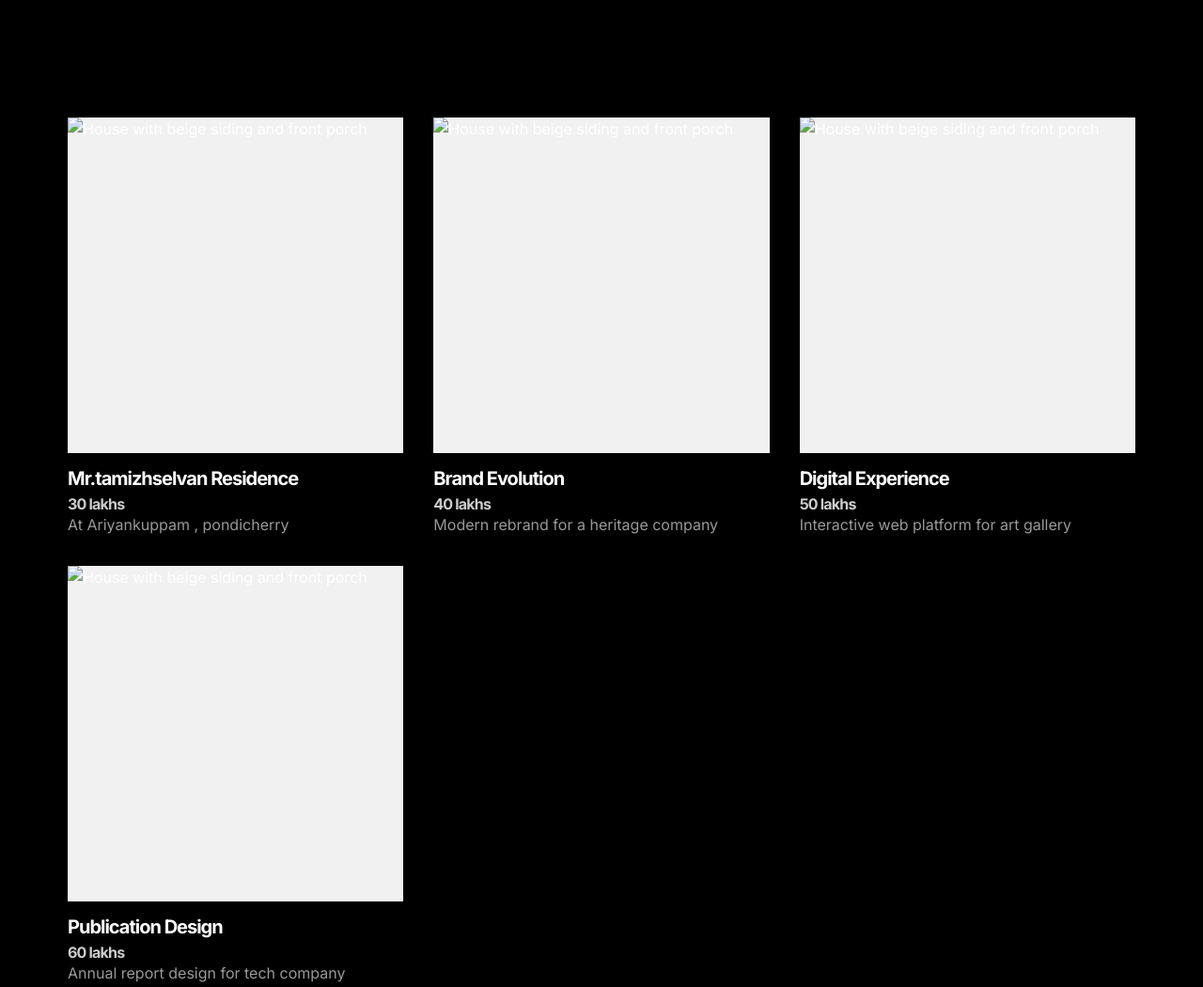
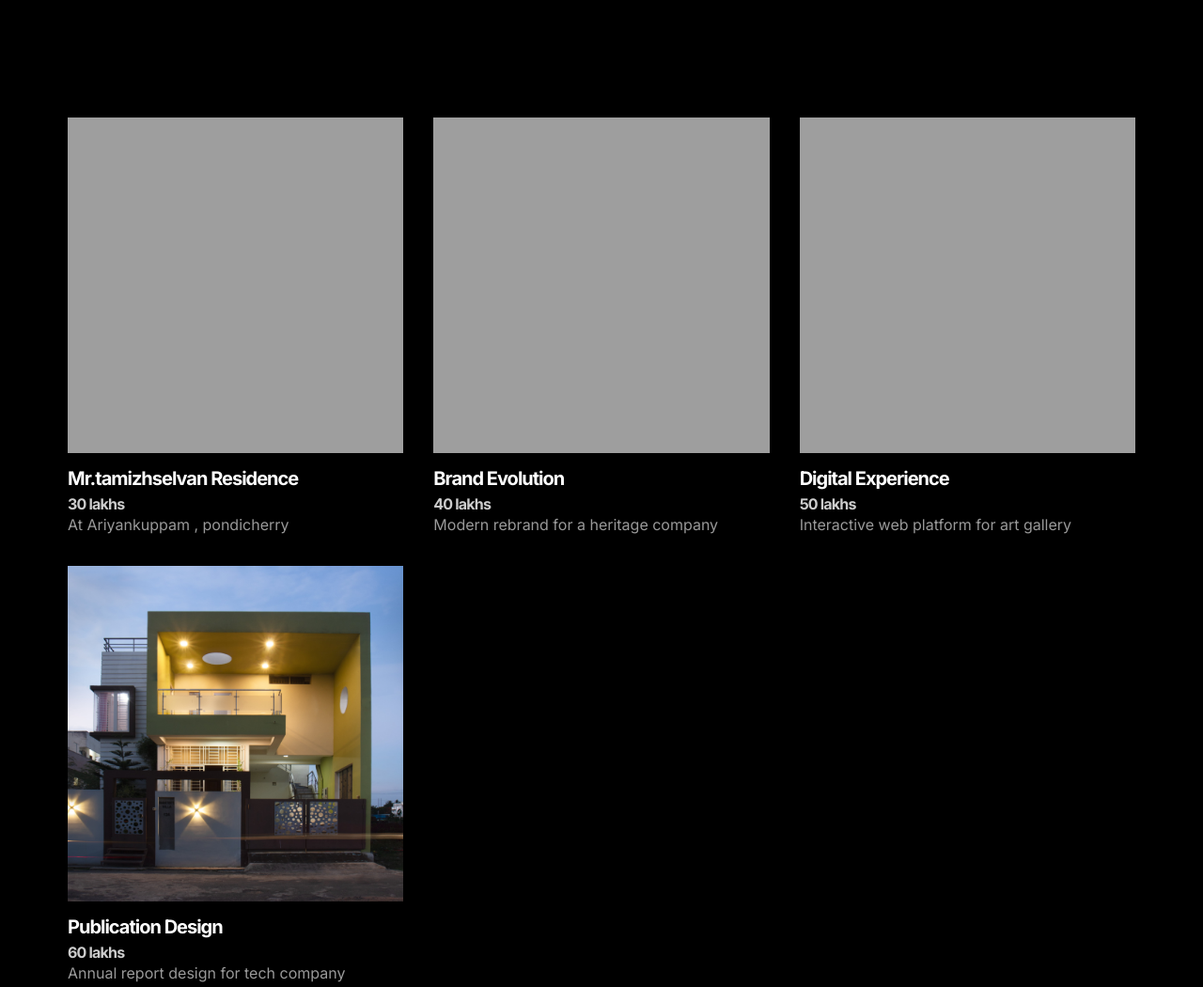
Before and after one commit to 20lMedia/dnbd, a plain HTML site: page work1.html in a window 1280 px wide. Shown: the part 366-1416 px from the top of the page at 94% size. Drawn offline with Linux system fonts and the light colour scheme; the site is published under a folder, as on GitHub Pages, so addresses that start at the root find nothing.

Commit message:
work1.html

```diff
--- a/work1.html
+++ b/work1.html
@@ -50,7 +50,7 @@
                     <!-- Project 1 -->
                     <div class="project">
                         <div class="project-image">
-                            <img src="/1d/12-min.jpg" alt="House with beige siding and front porch" style="width: 100%; height: 100%; object-fit: cover;">
+                            <img src="1d/12-min.jpg" alt="House with beige siding and front porch" style="width: 100%; height: 100%; object-fit: cover;">
                             <div class="project-number"></div>
                         </div>
                         <h3 class="project-title">Mr.tamizhselvan Residence</h3>
@@ -61,7 +61,7 @@
                     <!-- Project 2 -->
                     <div class="project">
                         <div class="project-image">
-                            <img src="/2d/5-min.jpg" alt="House with beige siding and front porch" style="width: 100%; height: 100%; object-fit: cover;">
+                            <img src="2d/5-min.jpg" alt="House with beige siding and front porch" style="width: 100%; height: 100%; object-fit: cover;">
                             <div class="project-number"></div>
                         </div>
                         <h3 class="project-title">Brand Evolution</h3>
@@ -72,7 +72,7 @@
                     <!-- Project 3 -->
                     <div class="project">
                         <div class="project-image">
-                            <img src="/3d/8-min.jpg" alt="House with beige siding and front porch" style="width: 100%; height: 100%; object-fit: cover;">
+                            <img src="3d/8-min.jpg" alt="House with beige siding and front porch" style="width: 100%; height: 100%; object-fit: cover;">
 
                         </div>
                         <h3 class="project-title">Digital Experience</h3>
@@ -83,7 +83,7 @@
                     <!-- Project 4 -->
                     <div class="project">
                         <div class="project-image">
-                            <img src="/4d/3-min.jpg" alt="House with beige siding and front porch" style="width: 100%; height: 100%; object-fit: cover;">
+                            <img src="4d/3-min.jpg" alt="House with beige siding and front porch" style="width: 100%; height: 100%; object-fit: cover;">
                         </div>
                         <h3 class="project-title">Publication Design</h3>
                         <h2 class="price">60 lakhs </h2>
```
